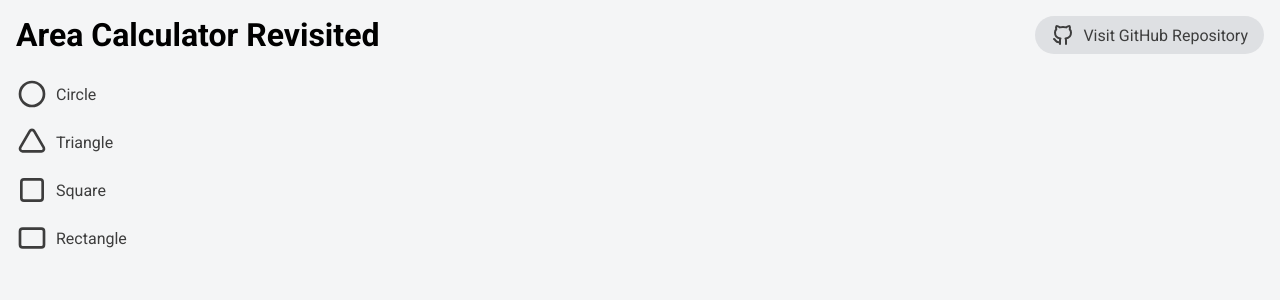
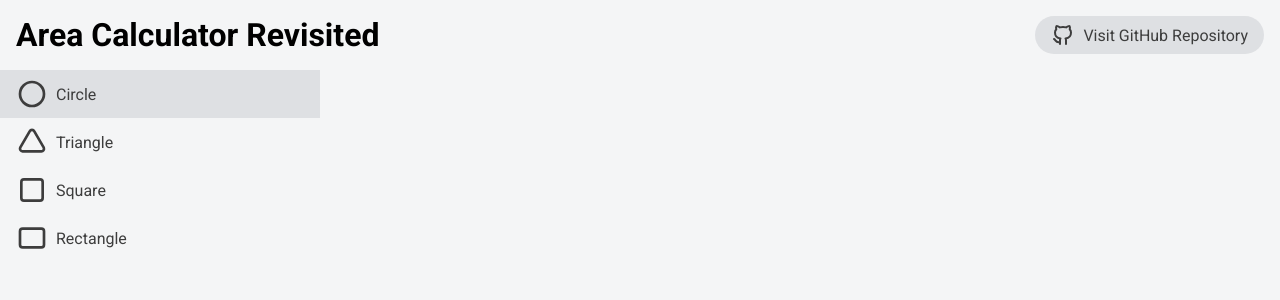
Before and after one commit to hildergill/area-calculator-revisited, a React (Create React App) app: page / in a window 1280 px wide. Shown: the top 300 px of the page. Built offline with nearby package versions, Linux system fonts and the light colour scheme.

Commit message:
Added the functionality to change classname for active selector button

```diff
--- a/src/components/shapeselector/shapeselector.module.css
+++ b/src/components/shapeselector/shapeselector.module.css
@@ -15,6 +15,14 @@
 	color: var(--color-foreground-secondary);
 	background: none;
 	border: none;
+}
+
+.shapeSelector > button.active {
+	background-color: var(--color-background-secondary);
+}
+
+.shapeSelector > button.inactive {
+	background-color: none;
 	cursor: pointer;
 }
 
--- a/src/components/shapeselector/shapeselector.tsx
+++ b/src/components/shapeselector/shapeselector.tsx
@@ -12,8 +12,11 @@ export const ShapeSelector: FC<ShapeSelectorProps> = (props: ShapeSelectorProps)
 	const shapeArray = Object.values(Shapes);
 
 	const shapeButtons: JSX.Element[] = shapeArray.map((shape: Shape<any>, key: number) => {
+		const { active, inactive } = ShapeSelectorStyles,
+			className: string = key === activeShape ? active : inactive;
+
 		return (
-			<button key={key}>
+			<button className={className} key={key}>
 				{shape.getShapeIcon()}
 				<p>{shape.getName()}</p>
 			</button>
```
